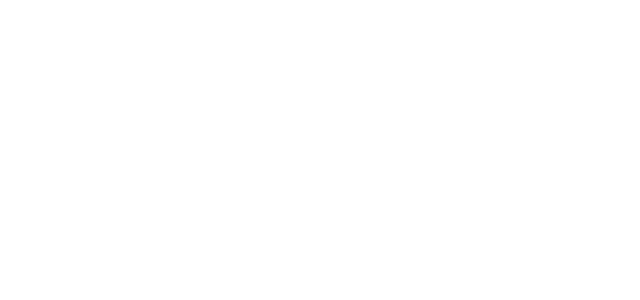
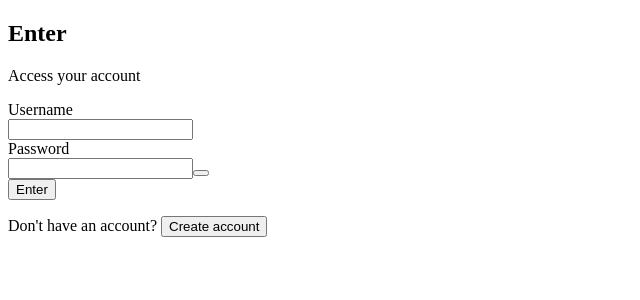
Before and after one commit to WandersonFullStack/project-iot-frontend, a React (Vite) app: page / in a window 1280 px wide. Shown: the top 300 px of the page, without its empty margins (0-640 px from the left). Built offline with nearby package versions, Linux system fonts and the light colour scheme; no server answers.

Commit message:
Criando componentes e rotas

```diff
--- a/package.json
+++ b/package.json
@@ -15,6 +15,7 @@
     "react": "^19.2.6",
     "react-dom": "^19.2.6",
     "react-hot-toast": "^2.6.0",
+    "react-router-dom": "^7.17.0",
     "react-toastify": "^11.1.0"
   },
   "devDependencies": {
--- a/src/App.tsx
+++ b/src/App.tsx
@@ -1,12 +1,46 @@
+import { Toaster } from "react-hot-toast";
+import { BrowserRouter as Router, Routes, Route, Navigate } from "react-router-dom";
 
+import { Dashboard, Documentation, LoginForm } from "./components/index";
+
+import { AuthProvider, useAuth } from "./contexts/index";
+import React from "react";
+
+const ProtectedRoute: React.FC<{ children: React.ReactNode }> = ({ children }) => {
+
+  const { user, loading } = useAuth();
+
+  if (loading) {
+    return (
+      <div>
+        <div>Charding...</div>
+      </div>
+    );
+  }
+
+  return user ? <>{children}</> : <Navigate to="/" replace />
+};
 
 function App() {
 
 
   return (
-    <>
-
-    </>
+    <AuthProvider>
+      <Router>
+        <Toaster/>
+        <Routes>
+          <Route path="/" element={<LoginForm/>} />
+          <Route path="/doc" element={<Documentation/>} />
+          <Route
+            path="/dashboard"
+            element={
+              <ProtectedRoute>
+                <Dashboard />
+              </ProtectedRoute>
+            } />
+        </Routes>
+      </Router>
+    </AuthProvider>
   )
 }
 
--- /dev/null
+++ b/src/components/Dashboard/index.tsx
@@ -0,0 +1,15 @@
+import React, {  } from "react";
+import { useAuth } from "../../contexts/index";
+
+import { Header } from "../index";
+
+export const Dashboard: React.FC = () => {
+
+    const { user, logout } = useAuth();
+
+    return (
+        <div>
+            <Header user={user} onLogout={logout} />
+        </div>
+    )
+}
--- /dev/null
+++ b/src/components/Documentation/index.tsx
@@ -0,0 +1,14 @@
+import React, {  } from "react";
+
+// interface DocSection {
+//     id: string;
+//     title: string;
+//     content: React.ReactNode;
+// }
+
+export const Documentation: React.FC = () => {
+
+    return (
+        <h2>Documentação</h2>
+    )
+}
--- /dev/null
+++ b/src/components/Header/index.tsx
@@ -0,0 +1,46 @@
+import { Link } from "react-router-dom";
+import { Wand2, LogOut, User, BookOpen } from "lucide-react";
+import type { User as UserType } from "../../types";
+
+interface HeaderProps {
+    user?: UserType | null;
+    onLogout?: () => void;
+}
+
+export const Header = ({ user, onLogout }: HeaderProps) => {
+
+    return (
+        <header>
+            <div>
+                <div>
+                    <div>
+                        <Wand2 />
+                    </div>
+                    <div>
+                        <h1>MagAut Broker</h1>
+                        <p>Powered by MagAutomations</p>
+                    </div>
+                </div>
+
+                <Link to="/doc" title="Documentation">
+                    <BookOpen />
+                    <span>Documentation</span>
+                </Link>
+
+                {user && (
+                    <div>
+                        <div>
+                            <User/>
+                            <span>{user.username}</span>
+                        </div>
+                        {onLogout && (
+                            <button onClick={onLogout} title="Logout">
+                                <LogOut/>
+                            </button>
+                        )}
+                    </div>
+                )}
+            </div>
+        </header>
+    );
+};
--- /dev/null
+++ b/src/components/LoginForm/index.tsx
@@ -0,0 +1,80 @@
+import React, { useState } from "react";
+import { useAuth } from "../../contexts/index";
+
+interface LoginFormProps {
+    onToggleMode: () => void;
+}
+
+export const LoginForm: React.FC<LoginFormProps> = ({ onToggleMode }) => {
+    const [username, setUsername] = useState('');
+    const [password, setPassword] = useState('');
+    const [showPassword, setShowPessword] = useState(false);
+    const { login, loading } = useAuth();
+
+    const handleSubmit = async (e: React.FormEvent) => {
+        e.preventDefault();
+        try {
+            await login(username, password);
+        } catch (error) {
+            return error
+        }
+    };
+
+    return (
+        <div>
+            <div>
+                <div>
+                    <h2>Enter</h2>
+                    <p>Access your account</p>
+                </div>
+
+                <form onSubmit={handleSubmit}>
+                    <div>
+                        <label htmlFor="username">Username</label>
+                        <div>
+                            <input
+                                type="text"
+                                value={username}
+                                onChange={(e) => setUsername(e.target.value)}
+                                required
+                             />
+                        </div>
+                    </div>
+
+                    <div>
+                        <label htmlFor="password">Password</label>
+                        <div>
+                            <input
+                                type={showPassword ? 'text' : 'password'}
+                                value={password}
+                                onChange={(e) => setPassword(e.target.value)}
+                                required
+                             />
+                            <button
+                                type="button"
+                                onClick={() => setShowPessword(!showPassword)}
+                            >
+                                {showPassword}
+                            </button>
+                        </div>
+                    </div>
+
+                    <button
+                        type="submit"
+                        disabled={loading}
+                    >
+                        {loading ? 'Entering...' : 'Enter'}
+                    </button>
+                </form>
+
+                <div>
+                    <p>Don't have an account?{' '}
+                        <button onClick={onToggleMode} >
+                            Create account
+                        </button>
+                    </p>
+                </div>
+            </div>
+        </div>
+    );
+};
--- a/src/components/RegisterForm.tsx
+++ b/src/components/RegisterForm/index.tsx
@@ -1,11 +1,11 @@
 import React, { useState } from "react";
-import { useAuth } from "../contexts/AuthContext";
+import { useAuth } from "../../contexts/index";
 
 interface RegisterFormProps {
     onToggleMode: () => void;
 }
 
-export const Registerform: React.FC<RegisterFormProps> = ({ onToggleMode }) => {
+export const RegisterForm: React.FC<RegisterFormProps> = ({ onToggleMode }) => {
     const [formData, setFormData] = useState({
         username: '',
         email: '',
@@ -43,7 +43,8 @@ export const Registerform: React.FC<RegisterFormProps> = ({ onToggleMode }) => {
                 paper: formData.paper,
                 password: formData.password
             });
-        } catch {console.error();
+        } catch (error) {
+            return error
         }
     };
 
--- /dev/null
+++ b/src/components/index.ts
@@ -0,0 +1,5 @@
+export { Header } from "./Header";
+export { LoginForm } from "./LoginForm";
+export { RegisterForm } from "./RegisterForm";
+export { Dashboard } from "./Dashboard";
+export { Documentation } from "./Documentation";
--- a/src/contexts/AuthContext.tsx
+++ b/src/contexts/AuthContext.tsx
@@ -1,17 +1,10 @@
-import React, { createContext, useContext, useState, useEffect, ReactNode } from "react";
+import React, { useState, useEffect, ReactNode } from "react";
+import toast from 'react-hot-toast';
+
 import { User, UserCreate, AuthContextType } from '../types';
 import { authService } from "../services/authService";
-import toast from 'react-hot-toast';
+import { AuthContext } from "./index";
 
-const AuthContext = createContext<AuthContextType | undefined>(undefined);
-
-export const useAuth = () => {
-    const context = useContext(AuthContext);
-    if (context === undefined) {
-        throw new Error('useAuth must be used within an AuthProvider');
-    }
-    return context;
-};
 
 interface AuthProviderProps {
     children: ReactNode;
--- /dev/null
+++ b/src/contexts/UseContext.tsx
@@ -0,0 +1,13 @@
+import { createContext, useContext } from 'react';
+
+import { AuthContextType } from "../types";
+
+export const AuthContext = createContext<AuthContextType | undefined>(undefined);
+
+export const useAuth = () => {
+    const context = useContext(AuthContext);
+    if (context === undefined) {
+        throw new Error('useAuth must be used within an AuthProvider');
+    }
+    return context;
+};
--- /dev/null
+++ b/src/contexts/index.ts
@@ -0,0 +1,2 @@
+export { AuthProvider } from "./AuthContext";
+export { AuthContext, useAuth } from "./UseContext";
```
Also changed, not shown: 1 other file (tests, documents, lock files or other folders).
